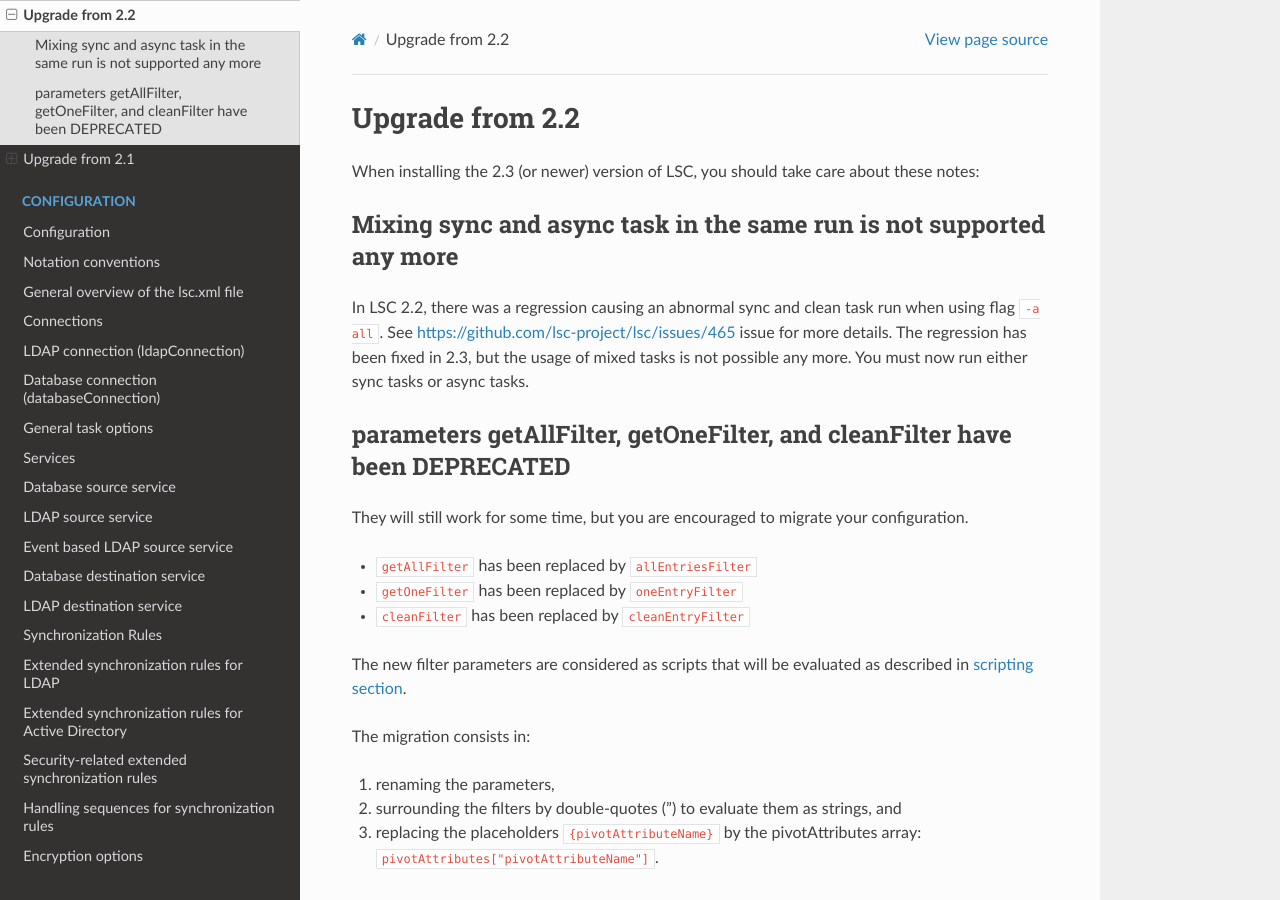
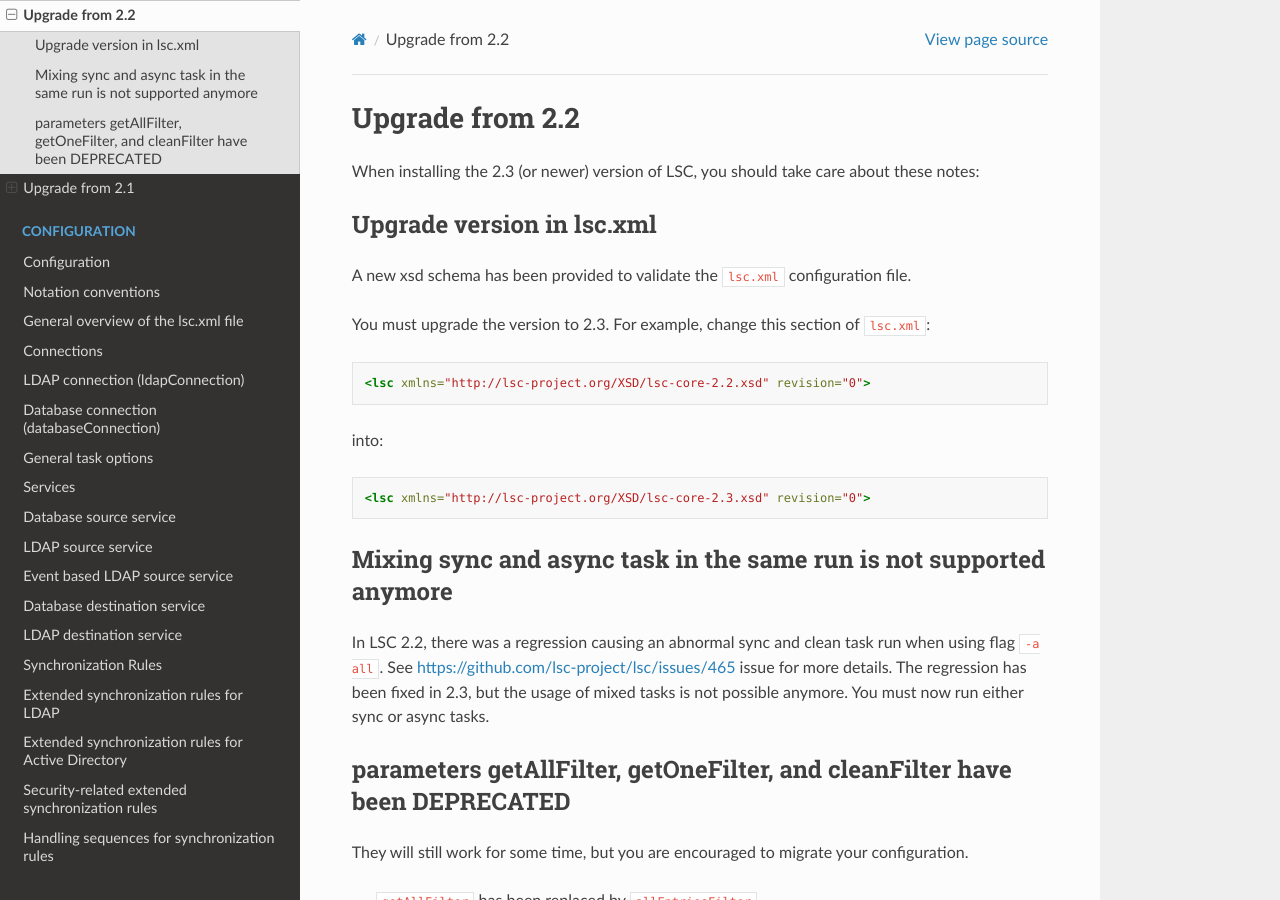
Before and after one commit to lsc-project/documentation, a Sphinx documentation site: the page built from source/upgrade.rst, in a window 1280 px wide and 900 px high. Built offline with Sphinx 7.4.7 and the Read the Docs theme 3.1.0, drawn with Linux system fonts in a browser that asks for light colours.

Commit message:
add upgrade note about 2.3 xsd version

```diff
--- a/source/upgrade.rst
+++ b/source/upgrade.rst
@@ -4,11 +4,29 @@
 
 When installing the 2.3 (or newer) version of LSC, you should take care about these notes:
 
-Mixing sync and async task in the same run is not supported any more
-====================================================================
+Upgrade version in lsc.xml
+==========================
+
+A new xsd schema has been provided to validate the ``lsc.xml`` configuration file.
+
+You must upgrade the version to 2.3. For example, change this section of ``lsc.xml``:
+
+.. code-block:: XML
+
+    <lsc xmlns="http://lsc-project.org/XSD/lsc-core-2.2.xsd" revision="0">
+
+into:
+
+.. code-block:: XML
+
+    <lsc xmlns="http://lsc-project.org/XSD/lsc-core-2.3.xsd" revision="0">
+
+
+Mixing sync and async task in the same run is not supported anymore
+===================================================================
 
 In LSC 2.2, there was a regression causing an abnormal sync and clean task run when using flag ``-a all``. See https://github.com/lsc-project/lsc/issues/465 issue for more details.
-The regression has been fixed in 2.3, but the usage of mixed tasks is not possible any more. You must now run either sync tasks or async tasks.
+The regression has been fixed in 2.3, but the usage of mixed tasks is not possible anymore. You must now run either sync or async tasks.
 
 parameters getAllFilter, getOneFilter, and cleanFilter have been DEPRECATED
 ===========================================================================
```
